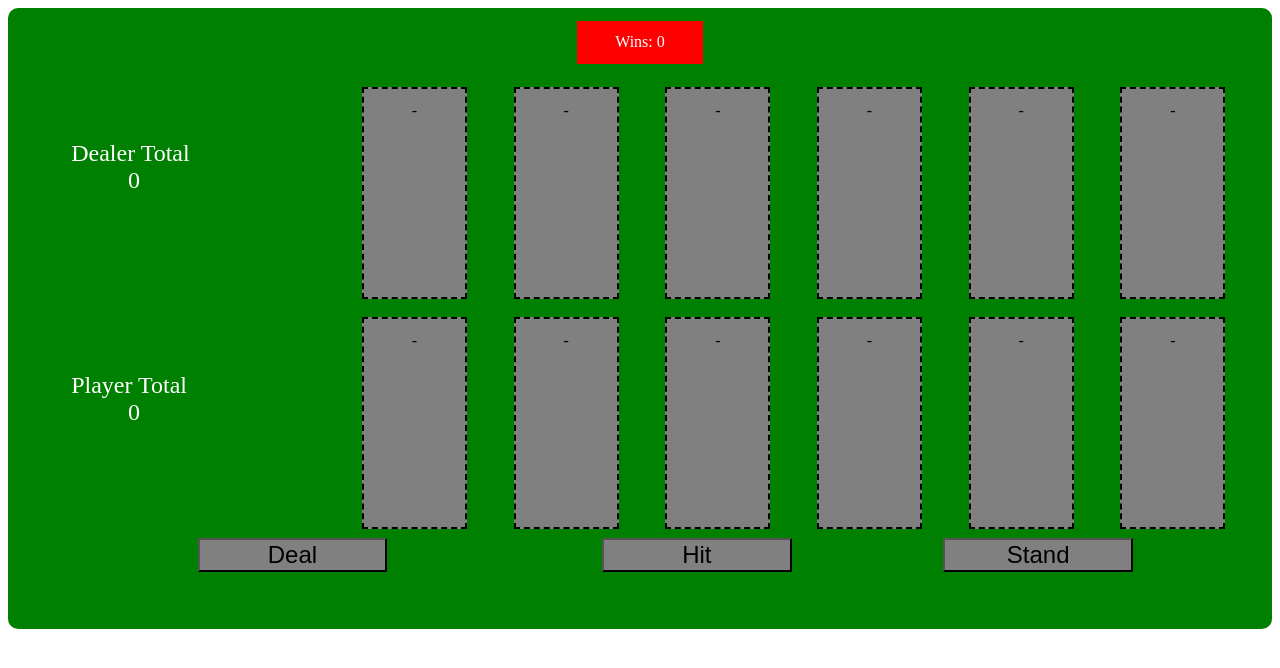
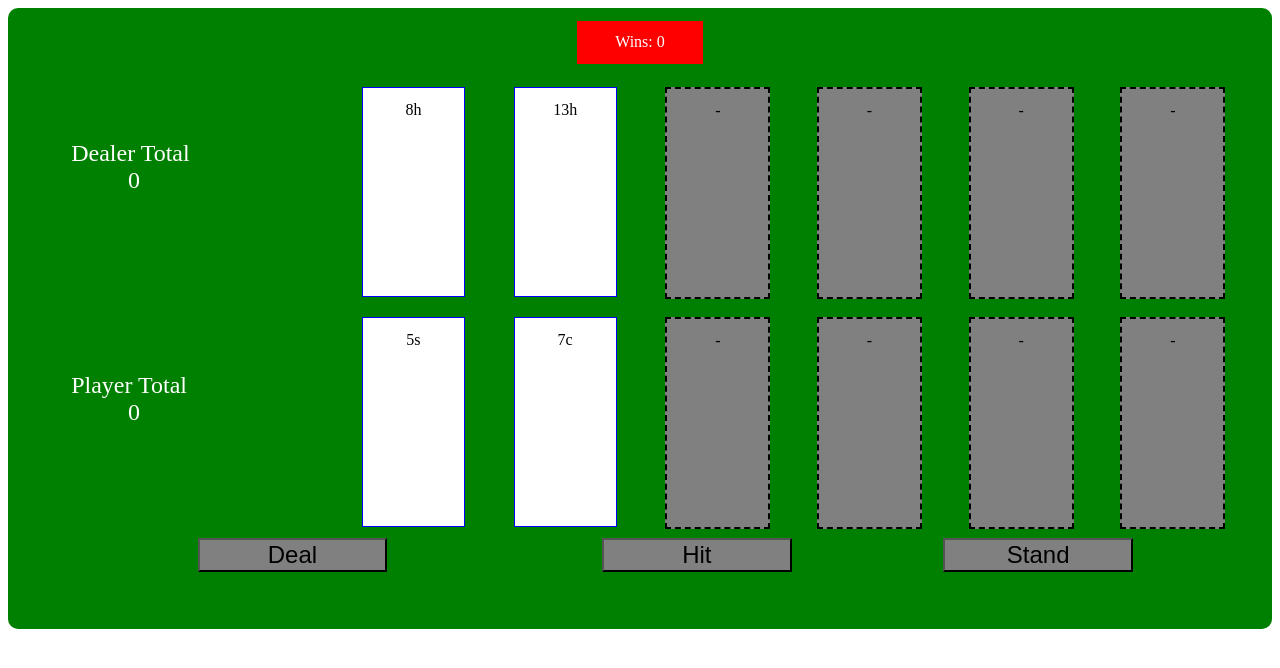
Before and after one commit to grifhammer/blackjack, a plain HTML site: page index.html in a window 1280 px wide. Both pictures are taken after a click on the button "Deal". Drawn offline with Linux system fonts and the light colour scheme.

Commit message:
Dealing Works
Hitting the Deal Button puts cards out.

```diff
--- a/index.html
+++ b/index.html
@@ -12,21 +12,21 @@
 		<div id="win-loss">Wins: <div id="win-count">0</div></div>
 		<div class="hand dealer-hand">
 			<div id="dealer-total-wrapper">Dealer Total<div id="dealer-total">0</div></div>
-			<div id="dealer-card-space1" class="card-empty">-</div>
-			<div id="dealer-card-space2" class="card-empty">-</div>
-			<div id="dealer-card-space3" class="card-empty">-</div>
-			<div id="dealer-card-space4" class="card-empty">-</div>
-			<div id="dealer-card-space5" class="card-empty">-</div>
-			<div id="dealer-card-space6" class="card-empty">-</div>
+			<div id="dealer-card-space1" class="card empty">-</div>
+			<div id="dealer-card-space2" class="card empty">-</div>
+			<div id="dealer-card-space3" class="card empty">-</div>
+			<div id="dealer-card-space4" class="card empty">-</div>
+			<div id="dealer-card-space5" class="card empty">-</div>
+			<div id="dealer-card-space6" class="card empty">-</div>
 		</div>
 		<div class="hand player-hand">
 			<div id="player-total-wrapper">Player Total<div id="player-total">0</div></div>
-			<div id="player-card-space1" class="card-empty">-</div>
-			<div id="player-card-space2" class="card-empty">-</div>
-			<div id="player-card-space3" class="card-empty">-</div>
-			<div id="player-card-space4" class="card-empty">-</div>
-			<div id="player-card-space5" class="card-empty">-</div>
-			<div id="player-card-space6" class="card-empty">-</div>
+			<div id="player-card-space1" class="card empty">-</div>
+			<div id="player-card-space2" class="card empty">-</div>
+			<div id="player-card-space3" class="card empty">-</div>
+			<div id="player-card-space4" class="card empty">-</div>
+			<div id="player-card-space5" class="card empty">-</div>
+			<div id="player-card-space6" class="card empty">-</div>
 		</div>
 		<div class="buttons">
 			<button id="draw-button" onclick="deal()" class="button">Deal</button>
--- a/scripts.js
+++ b/scripts.js
@@ -51,12 +51,34 @@ function deal(){
 
 	console.log(deck);
 
-	//Deal cards to players
-	for(i = 0; i<4; i++){
-		if(i === 0){
+	var playerSpaces = [];
+	var dealerSpaces = [];
+	for(i = 0; i < 6; i++){
+		playerSpaces[i] = document.getElementById("player-card-space" + (i+1));
+		dealerSpaces[i] = document.getElementById("dealer-card-space" + (i+1));
+	}
 
-		}
-	}
+
+	//Deal starting cards to players
+
+	playerSpaces[0].innerHTML = deck[0];
+	dealerSpaces[0].innerHTML = deck[1];
+	playerSpaces[1].innerHTML = deck[2];
+	dealerSpaces[1].innerHTML = deck[3];
+
+	playerSpaces[0].className = "card";
+	playerSpaces[1].className = "card";
+	dealerSpaces[0].className = "card";
+	dealerSpaces[1].className = "card";
+
+	// for(i = 0; i<4; i++){
+	// 	if(i === 0){
+
+	// 	}
+
+	// }
+
+
 }
 
 function stand(){
--- a/styles.css
+++ b/styles.css
@@ -47,18 +47,21 @@ button{
 #win-count{
 	display: inline;
 }
-.card-empty{
-	background: gray;
+.card{
+	background: white;
 	width: 8%;
-	/*height: 200px;*/
 	max-height: 25%;
 	margin: 0 0%;
 	padding: 1% 0 14%;
-	/*display: inline;*/
 	position: absolute;
 	text-align: center;
+	border: 1px solid blue;
+	/*border-radius: 2px;*/
+}
+
+.card.empty{
 	border: 2px dashed black;
-	/*float: left;*/
+	background: gray;
 }
 
 #player-card-space1{
```
